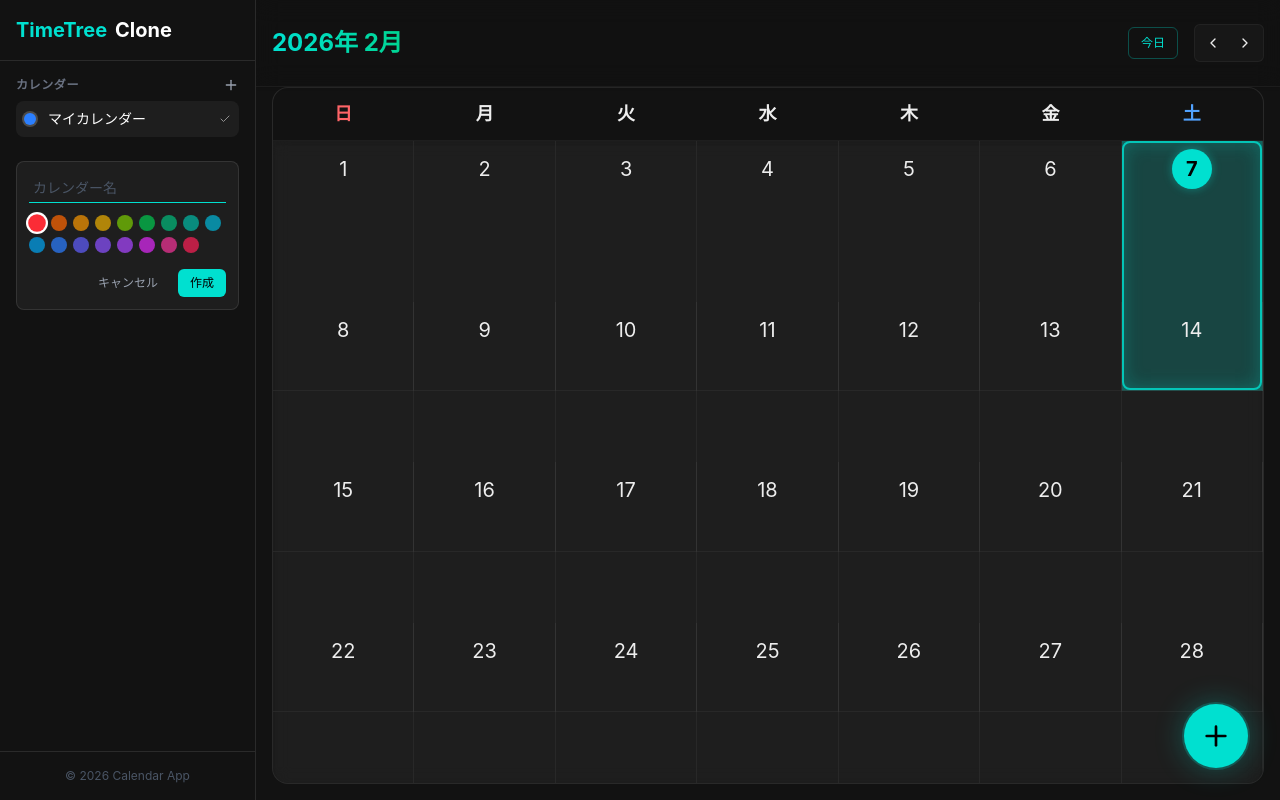
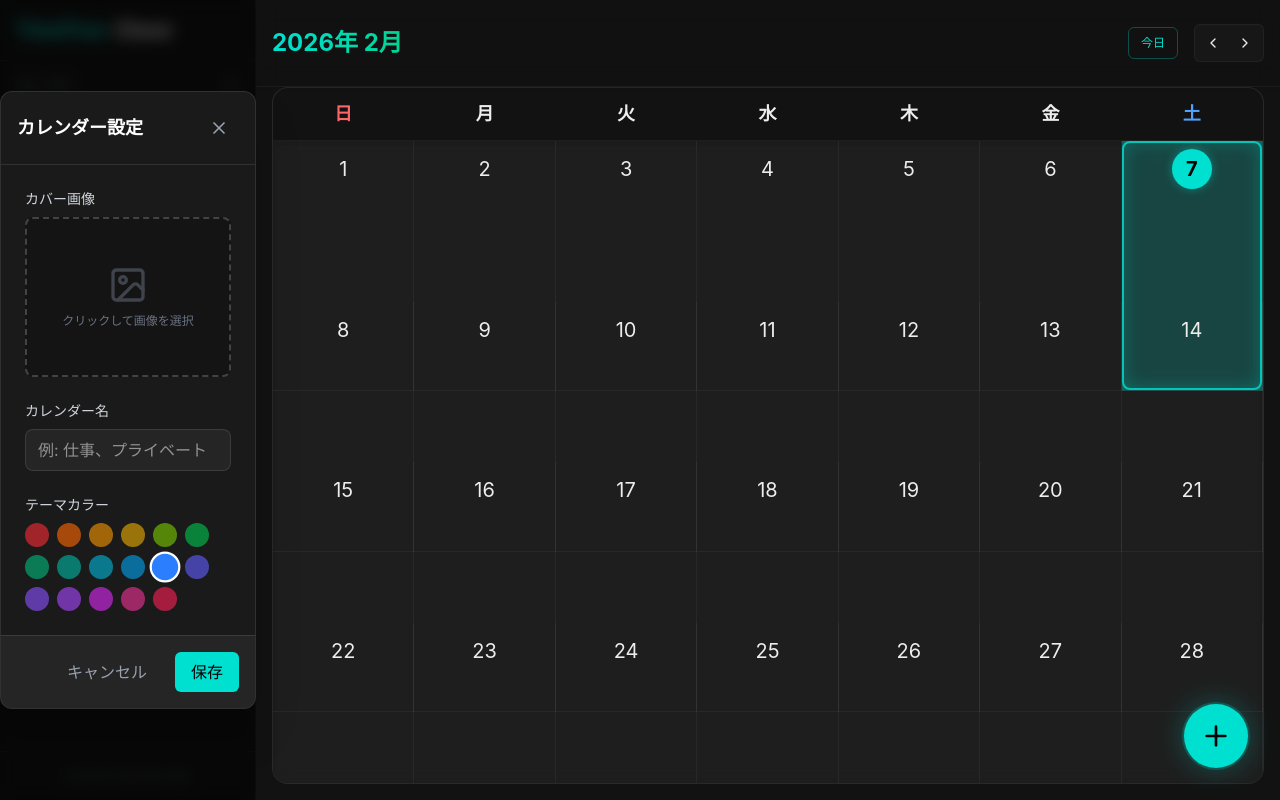
Before and after one commit to rikutoaimanga-max/nextjs-calendar-app, a Next.js app: page / in a window 1280 px wide. Both pictures are taken after a click on the button 231 px from the left and 85 px from the top of the page. Built offline with nearby package versions, Linux system fonts and the light colour scheme.

Commit message:
Implement calendar customization with cover image

```diff
--- /dev/null
+++ b/src/components/calendar/CreateCalendarModal.tsx
@@ -0,0 +1,152 @@
+"use client";
+
+import { useState, useRef } from "react";
+import { X, Upload, Image as ImageIcon } from "lucide-react";
+import { Button } from "@/components/ui/button";
+import { Calendar } from "@/types";
+
+interface CreateCalendarModalProps {
+    isOpen: boolean;
+    onClose: () => void;
+    onSave: (calendar: Omit<Calendar, "id">) => void;
+}
+
+const PRESET_COLORS = [
+    "bg-red-500", "bg-orange-500", "bg-amber-500", "bg-yellow-500", "bg-lime-500",
+    "bg-green-500", "bg-emerald-500", "bg-teal-500", "bg-cyan-500", "bg-sky-500",
+    "bg-blue-500", "bg-indigo-500", "bg-violet-500", "bg-purple-500", "bg-fuchsia-500",
+    "bg-pink-500", "bg-rose-500",
+];
+
+export function CreateCalendarModal({ isOpen, onClose, onSave }: CreateCalendarModalProps) {
+    const [name, setName] = useState("");
+    const [color, setColor] = useState(PRESET_COLORS[10]); // Default blue-ish
+    const [coverImage, setCoverImage] = useState<string | undefined>(undefined);
+    const fileInputRef = useRef<HTMLInputElement>(null);
+
+    if (!isOpen) return null;
+
+    const handleFileChange = (e: React.ChangeEvent<HTMLInputElement>) => {
+        const file = e.target.files?.[0];
+        if (file) {
+            if (file.size > 1024 * 1024 * 2) { // 2MB limit
+                alert("画像サイズは2MB以下にしてください。");
+                return;
+            }
+            const reader = new FileReader();
+            reader.onloadend = () => {
+                setCoverImage(reader.result as string);
+            };
+            reader.readAsDataURL(file);
+        }
+    };
+
+    const handleSave = () => {
+        if (!name.trim()) {
+            alert("カレンダー名を入力してください。");
+            return;
+        }
+        onSave({ name, color, coverImage });
+        resetForm();
+    };
+
+    const handleClose = () => {
+        resetForm();
+        onClose();
+    };
+
+    const resetForm = () => {
+        setName("");
+        setColor(PRESET_COLORS[10]);
+        setCoverImage(undefined);
+    };
+
+    return (
+        <div className="fixed inset-0 z-[60] flex items-center justify-center bg-black/60 backdrop-blur-sm">
+            <div className="w-full max-w-md bg-[#1a1a1a] rounded-xl shadow-2xl border border-white/10 overflow-hidden animate-in fade-in zoom-in-95 duration-200">
+
+                {/* Header */}
+                <div className="flex items-center justify-between p-4 border-b border-white/10">
+                    <h2 className="text-lg font-bold text-white">カレンダー設定</h2>
+                    <Button variant="ghost" size="icon" onClick={handleClose} className="rounded-full hover:bg-white/10 text-gray-400 hover:text-white">
+                        <X className="w-5 h-5" />
+                    </Button>
+                </div>
+
+                <div className="p-6 space-y-6">
+                    {/* Cover Image */}
+                    <div className="space-y-2">
+                        <label className="block text-sm font-medium text-gray-300">カバー画像</label>
+                        <div
+                            className="relative w-full h-40 rounded-lg overflow-hidden border-2 border-dashed border-white/20 hover:border-white/40 transition-colors group cursor-pointer bg-black/20"
+                            onClick={() => fileInputRef.current?.click()}
+                        >
+                            {coverImage ? (
+                                <img src={coverImage} alt="Cover" className="w-full h-full object-cover" />
+                            ) : (
+                                <div className="flex flex-col items-center justify-center h-full text-gray-500 group-hover:text-gray-300">
+                                    <ImageIcon className="w-10 h-10 mb-2 opacity-50" />
+                                    <span className="text-xs">クリックして画像を選択</span>
+                                </div>
+                            )}
+                            <div className="absolute inset-0 bg-black/0 group-hover:bg-black/10 transition-colors" />
+                        </div>
+                        <input
+                            type="file"
+                            ref={fileInputRef}
+                            className="hidden"
+                            accept="image/*"
+                            onChange={handleFileChange}
+                        />
+                        {coverImage && (
+                            <button
+                                onClick={(e) => { e.stopPropagation(); setCoverImage(undefined); }}
+                                className="text-xs text-red-400 hover:text-red-300 underline"
+                            >
+                                画像を削除
+                            </button>
+                        )}
+                    </div>
+
+                    {/* Name Input */}
+                    <div className="space-y-2">
+                        <label className="block text-sm font-medium text-gray-300">カレンダー名</label>
+                        <input
+                            type="text"
+                            placeholder="例: 仕事、プライベート"
+                            className="w-full bg-white/5 border border-white/10 rounded-lg px-3 py-2 text-white focus:outline-none focus:border-primary focus:ring-1 focus:ring-primary transition-colors"
+                            value={name}
+                            onChange={(e) => setName(e.target.value)}
+                        />
+                    </div>
+
+                    {/* theme Color */}
+                    <div className="space-y-2">
+                        <label className="block text-sm font-medium text-gray-300">テーマカラー</label>
+                        <div className="flex flex-wrap gap-2">
+                            {PRESET_COLORS.map((c) => (
+                                <button
+                                    key={c}
+                                    type="button"
+                                    className={`w-6 h-6 rounded-full ${c} transition-all ${color === c ? "ring-2 ring-white scale-110" : "opacity-60 hover:opacity-100"
+                                        }`}
+                                    onClick={() => setColor(c)}
+                                />
+                            ))}
+                        </div>
+                    </div>
+                </div>
+
+                {/* Footer */}
+                <div className="flex items-center justify-end gap-3 p-4 border-t border-white/10 bg-white/5">
+                    <Button variant="ghost" onClick={handleClose} className="text-gray-400 hover:text-white">
+                        キャンセル
+                    </Button>
+                    <Button onClick={handleSave} className="bg-primary text-primary-foreground hover:bg-primary/90">
+                        保存
+                    </Button>
+                </div>
+            </div>
+        </div>
+    );
+}
--- a/src/components/calendar/Sidebar.tsx
+++ b/src/components/calendar/Sidebar.tsx
@@ -13,44 +13,20 @@ interface SidebarProps {
     onDeleteCalendar: (id: string) => void;
 }
 
-const PRESET_COLORS = [
-    "bg-red-500",
-    "bg-orange-500",
-    "bg-amber-500",
-    "bg-yellow-500",
-    "bg-lime-500",
-    "bg-green-500",
-    "bg-emerald-500",
-    "bg-teal-500",
-    "bg-cyan-500",
-    "bg-sky-500",
-    "bg-blue-500",
-    "bg-indigo-500",
-    "bg-violet-500",
-    "bg-purple-500",
-    "bg-fuchsia-500",
-    "bg-pink-500",
-    "bg-rose-500",
-];
+
+
+import { CreateCalendarModal } from "./CreateCalendarModal";
 
 export function Sidebar({ calendars, selectedCalendarIds, onToggleCalendar, onAddCalendar, onDeleteCalendar }: SidebarProps) {
-    const [isAdding, setIsAdding] = useState(false);
-    const [newCalendarName, setNewCalendarName] = useState("");
-    const [newCalendarColor, setNewCalendarColor] = useState(PRESET_COLORS[0]);
+    const [isCreateModalOpen, setIsCreateModalOpen] = useState(false);
 
-    const handleAdd = (e: React.FormEvent) => {
-        e.preventDefault();
-        if (!newCalendarName.trim()) return;
-
+    const handleSaveCalendar = (calendarData: Omit<Calendar, "id">) => {
         const newCalendar: Calendar = {
             id: Math.random().toString(36).substr(2, 9),
-            name: newCalendarName,
-            color: newCalendarColor,
+            ...calendarData,
         };
-
         onAddCalendar(newCalendar);
-        setNewCalendarName("");
-        setIsAdding(false);
+        setIsCreateModalOpen(false);
     };
 
     const handleDelete = (id: string, name: string) => {
@@ -72,7 +48,7 @@ export function Sidebar({ calendars, selectedCalendarIds, onToggleCalendar, onAd
                     <div className="flex items-center justify-between mb-2">
                         <h2 className="text-xs font-bold text-gray-500 uppercase tracking-wider">カレンダー</h2>
                         <button
-                            onClick={() => setIsAdding(true)}
+                            onClick={() => setIsCreateModalOpen(true)}
                             className="text-gray-400 hover:text-white transition-colors"
                         >
                             <Plus className="w-4 h-4" />
@@ -84,12 +60,20 @@ export function Sidebar({ calendars, selectedCalendarIds, onToggleCalendar, onAd
                             <div key={cal.id} className="flex items-center gap-2 group relative">
                                 <button
                                     onClick={() => onToggleCalendar(cal.id)}
-                                    className={`flex-1 flex items-center gap-3 p-2 rounded-lg transition-all text-sm text-left ${selectedCalendarIds.includes(cal.id)
+                                    className={`flex-1 flex items-center gap-3 p-2 rounded-lg transition-all text-sm text-left overflow-hidden ${selectedCalendarIds.includes(cal.id)
                                         ? "bg-white/5 text-white"
                                         : "text-gray-500 hover:bg-white/5 hover:text-gray-300"
                                         }`}
                                 >
-                                    <div className={`w-3 h-3 rounded-full ${cal.color} ${selectedCalendarIds.includes(cal.id) ? 'ring-2 ring-white/20' : 'opacity-50'}`} />
+                                    {/* Cover Image Indicator (if exists) or Color Dot */}
+                                    {cal.coverImage ? (
+                                        <div className="w-6 h-6 rounded-full overflow-hidden border border-white/10 shrink-0">
+                                            <img src={cal.coverImage} alt="" className="w-full h-full object-cover" />
+                                        </div>
+                                    ) : (
+                                        <div className={`w-3 h-3 rounded-full ${cal.color} ${selectedCalendarIds.includes(cal.id) ? 'ring-2 ring-white/20' : 'opacity-50'}`} />
+                                    )}
+
                                     <span className="truncate flex-1">{cal.name}</span>
                                     {selectedCalendarIds.includes(cal.id) && <Check className="w-3 h-3 opacity-50" />}
                                 </button>
@@ -99,7 +83,7 @@ export function Sidebar({ calendars, selectedCalendarIds, onToggleCalendar, onAd
                                             e.stopPropagation();
                                             handleDelete(cal.id, cal.name);
                                         }}
-                                        className="absolute right-2 p-1.5 text-gray-500 hover:text-red-500 opacity-0 group-hover:opacity-100 transition-opacity"
+                                        className="absolute right-2 p-1.5 text-gray-500 hover:text-red-500 transition-colors"
                                         title="削除"
                                     >
                                         <X className="w-3 h-3" />
@@ -109,46 +93,17 @@ export function Sidebar({ calendars, selectedCalendarIds, onToggleCalendar, onAd
                         ))}
                     </div>
                 </div>
-
-                {isAdding && (
-                    <div className="mb-6 bg-white/5 p-3 rounded-lg border border-white/10 animate-in slide-in-from-left-2 duration-200">
-                        <form onSubmit={handleAdd} className="space-y-3">
-                            <input
-                                type="text"
-                                placeholder="カレンダー名"
-                                className="w-full bg-transparent border-b border-white/20 p-1 text-sm text-white focus:border-primary outline-none placeholder:text-gray-600"
-                                value={newCalendarName}
-                                onChange={(e) => setNewCalendarName(e.target.value)}
-                                autoFocus
-                            />
-
-                            <div className="flex flex-wrap gap-1.5">
-                                {PRESET_COLORS.map(color => (
-                                    <button
-                                        key={color}
-                                        type="button"
-                                        className={`w-4 h-4 rounded-full ${color} ${newCalendarColor === color ? 'ring-2 ring-white scale-110' : 'opacity-70 hover:opacity-100'}`}
-                                        onClick={() => setNewCalendarColor(color)}
-                                    />
-                                ))}
-                            </div>
-
-                            <div className="flex justify-end gap-2 pt-1">
-                                <Button type="button" size="sm" variant="ghost" onClick={() => setIsAdding(false)} className="h-7 text-xs text-gray-400 hover:text-white">
-                                    キャンセル
-                                </Button>
-                                <Button type="submit" size="sm" className="h-7 text-xs bg-primary text-black hover:bg-primary/90">
-                                    作成
-                                </Button>
-                            </div>
-                        </form>
-                    </div>
-                )}
             </div>
 
             <div className="p-4 border-t border-white/10 text-xs text-gray-600 text-center">
                 © 2026 Calendar App
             </div>
+
+            <CreateCalendarModal
+                isOpen={isCreateModalOpen}
+                onClose={() => setIsCreateModalOpen(false)}
+                onSave={handleSaveCalendar}
+            />
         </div>
     );
 }
--- a/src/types/index.ts
+++ b/src/types/index.ts
@@ -5,6 +5,7 @@ export interface Calendar {
     id: string;
     name: string;
     color: string;
+    coverImage?: string; // Base64 string for the cover image
 }
 
 export interface CalendarEvent {
```
